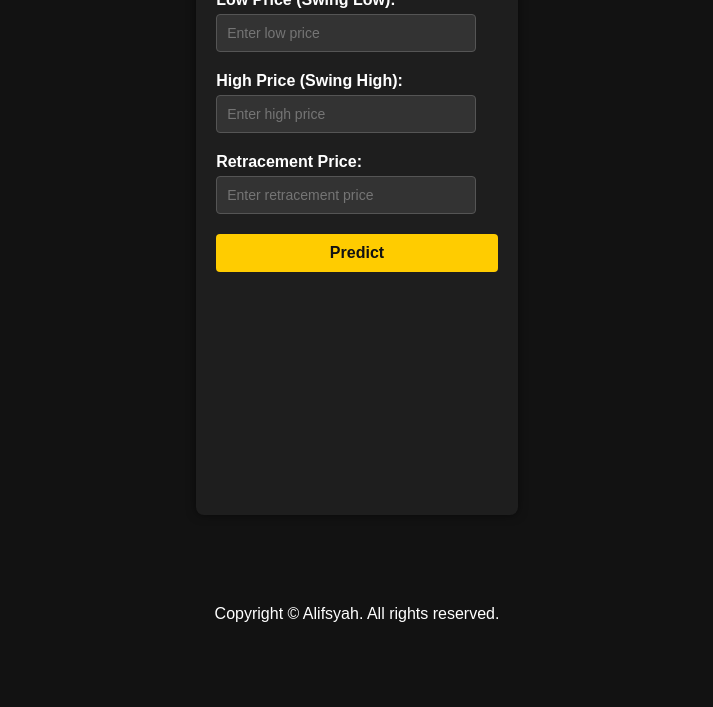
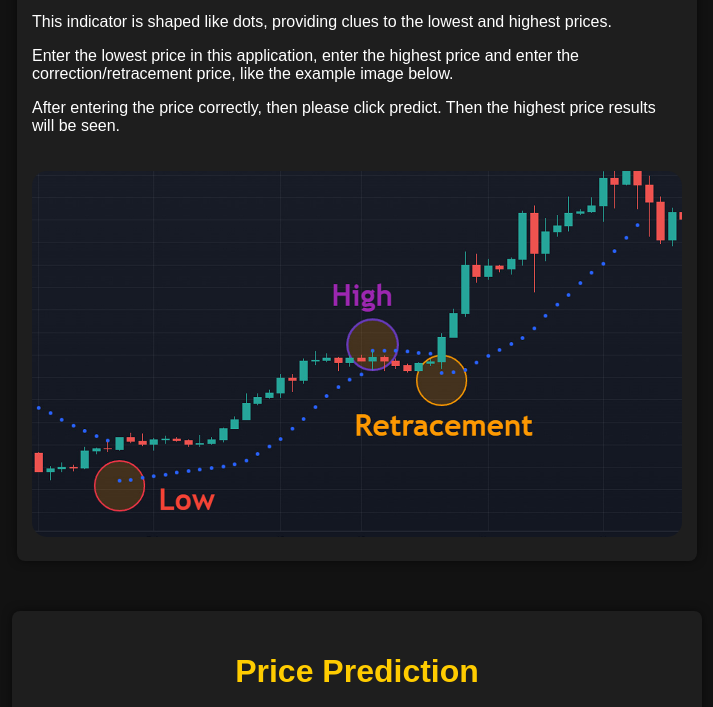
Before and after one commit to alifsyahpanji/athprice, a plain HTML site: page index.html in a window 1280 px wide. Shown: the part 157-864 px from the top of the page, without its empty margins (283-996 px from the left). Before the commit the page ends 800 px from the top, so only its background shows below. Drawn offline with Linux system fonts and the light colour scheme.

Commit message:
add how to use

```diff
--- a/index.html
+++ b/index.html
@@ -12,19 +12,19 @@
         color: #ffffff;
         margin: 0;
         padding: 0;
-        display: flex; /* Enable flexbox for vertical centering */
-        flex-direction: column; /* Stack content vertically */
-        min-height: 100vh; /* Ensure body takes full viewport height */
+        display: flex;
+        flex-direction: column;
+        min-height: 100vh;
     }
 
     .container {
-        max-width: 600px;
-        margin: 50px auto;
+        width: 650px;
+        margin: 30px auto;
         padding: 20px;
         background-color: #1e1e1e;
         border-radius: 8px;
         box-shadow: 0 0 10px rgba(0, 0, 0, 0.5);
-        flex: 1; /* Allow container to take up available space */
+        flex: 1;
     }
 
     h1 {
@@ -40,15 +40,15 @@
     }
 
     input {
-        width: calc(100% - 22px); /* Account for padding and border */
+        width: calc(100% - 22px);
         padding: 10px;
         margin-bottom: 20px;
-        border: 1px solid #555; /* Added border for better visibility */
+        border: 1px solid #555;
         border-radius: 4px;
         background-color: #333;
         color: #fff;
         font-size: 14px;
-        box-sizing: border-box; /* Include padding and border in element's total width and height */
+        box-sizing: border-box;
     }
 
     button {
@@ -83,19 +83,54 @@
     footer {
         padding: 20px;
         text-align: center;
-        margin-top: 20px; /* Added margin for spacing */
+        margin-top: 20px;
     }
 
-    /* Responsive adjustments */
+    .how-to-use {
+        width: 650px;
+        margin: 20px auto;
+        padding: 20px;
+        background-color: #1e1e1e;
+        border-radius: 8px;
+        box-shadow: 0 0 10px rgba(0, 0, 0, 0.5);
+        padding-left: 15px;
+        padding-right: 15px;
+    }
+
+    .how-to-use img {
+        width: 100%;
+        height: 100%;
+        margin-top: 20px;
+        border-radius: 15px;
+    }
+
     @media (max-width: 768px) {
         .container {
-            max-width: 90%; /* Adjust container width on smaller screens */
+            max-width: 80%;
             margin: 20px auto;
+            padding-left: 10px;
+            padding-right: 10px;
+        }
+
+        .how-to-use {
+            max-width: 80%;
+            margin: 20px auto;
+            padding-left: 10px;
+            padding-right: 10px;
         }
     }
 </style>
 </head>
 <body>
+  <div class="how-to-use">
+    <h1>How to Use</h1>
+    <p>First, install the technical indicator on the stock market or crypto chart, the name of the indicator is parabolic SAR.</p>
+    <p>This indicator is shaped like dots, providing clues to the lowest and highest prices.</p>
+    <p>Enter the lowest price in this application, enter the highest price and enter the correction/retracement price, like the example image below.</p>
+    <p>After entering the price correctly, then please click predict. Then the highest price results will be seen.</p>
+    <img src="image.jpg" alt="Example Input Format">
+  </div>
+
   <div class="container">
     <h1>Price Prediction</h1>
     <form id="fibForm">
@@ -121,7 +156,7 @@
 
   <footer>
     Copyright &copy; Alifsyah. All rights reserved.
-</footer>
+  </footer>
 
   <script>
     document.getElementById('fibForm').addEventListener('submit', function(e) {
```
Also changed, not shown: image.jpg (added).
